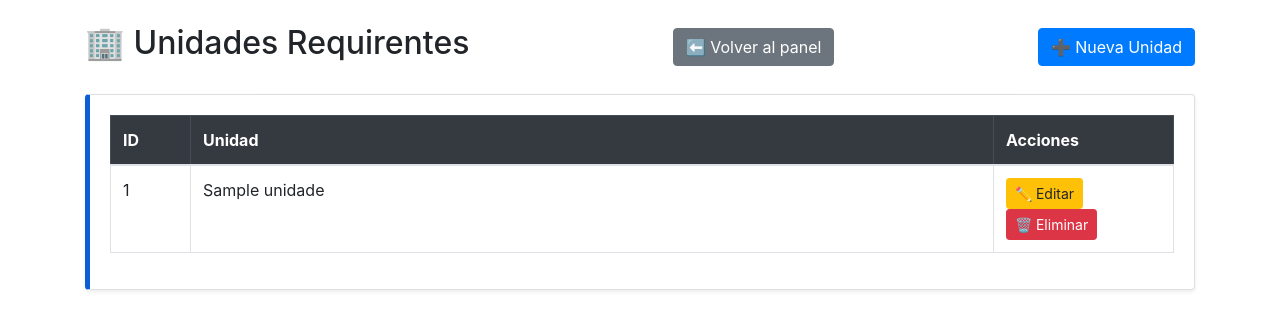
After one commit to faustofi1262/sicop, a Flask app: page /unidades in a window 1280 px wide. The commit adds this page. Shown: the top 330 px of the page. Run offline with Flask 3, Linux system fonts and the light colour scheme; the visitor is signed in with stand-in values (Sample User, id 1); a database or web service that is not in the repository returns one stand-in record (values such as "Sample title"); some libraries are stand-ins or nearby versions.

```diff
--- a/app/routes.py
+++ b/app/routes.py
@@ -2480,3 +2480,150 @@ def expediente_contrato(contrato_id):
         informes=informes,
         seguimientos=seguimientos
     )
+# =========================
+# LISTAR UNIDADES
+# =========================
+@main.route("/unidades")
+@login_required()
+def unidades_listar():
+    conn = get_connection()
+    cur = conn.cursor()
+
+    cur.execute("""
+        SELECT id, nombre_unidad
+        FROM unidades
+        ORDER BY nombre_unidad
+    """)
+    unidades = cur.fetchall()
+
+    cur.close()
+    conn.close()
+
+    return render_template("catalogos/unidades_list.html", unidades=unidades)
+
+
+# =========================
+# NUEVA UNIDAD
+# =========================
+@main.route("/unidades/nueva")
+@login_required()
+def unidades_nueva():
+    return render_template("catalogos/unidades_form.html", unidad=None)
+
+
+# =========================
+# GUARDAR UNIDAD
+# =========================
+@main.route("/unidades/guardar", methods=["POST"])
+@login_required()
+def unidades_guardar():
+    nombre_unidad = request.form.get("nombre_unidad")
+
+    conn = get_connection()
+    cur = conn.cursor()
+
+    try:
+        cur.execute("""
+            INSERT INTO unidades (nombre_unidad)
+            VALUES (%s)
+        """, (nombre_unidad,))
+
+        conn.commit()
+        flash("✅ Unidad registrada correctamente", "success")
+
+    except Exception as e:
+        conn.rollback()
+        flash(f"❌ Error al guardar unidad: {e}", "danger")
+
+    finally:
+        cur.close()
+        conn.close()
+
+    return redirect(url_for("main.unidades_listar"))
+# =========================
+# EDITAR UNIDAD
+# =========================
+@main.route("/unidades/editar/<int:id>")
+@login_required()
+def unidades_editar(id):
+    conn = get_connection()
+    cur = conn.cursor()
+
+    cur.execute("""
+        SELECT id, nombre_unidad
+        FROM unidades
+        WHERE id = %s
+    """, (id,))
+    unidad = cur.fetchone()
+
+    cur.close()
+    conn.close()
+
+    if not unidad:
+        abort(404)
+
+    return render_template(
+        "catalogos/unidades_form.html",
+        unidad=unidad
+    )
+
+
+# =========================
+# ACTUALIZAR UNIDAD
+# =========================
+@main.route("/unidades/actualizar/<int:id>", methods=["POST"])
+@login_required()
+def unidades_actualizar(id):
+    nombre_unidad = request.form.get("nombre_unidad")
+
+    conn = get_connection()
+    cur = conn.cursor()
+
+    try:
+        cur.execute("""
+            UPDATE unidades
+            SET nombre_unidad = %s
+            WHERE id = %s
+        """, (nombre_unidad, id))
+
+        conn.commit()
+        flash("✅ Unidad actualizada correctamente", "success")
+
+    except Exception as e:
+        conn.rollback()
+        flash(f"❌ Error al actualizar unidad: {e}", "danger")
+
+    finally:
+        cur.close()
+        conn.close()
+
+    return redirect(url_for("main.unidades_listar"))
+
+
+# =========================
+# ELIMINAR UNIDAD
+# =========================
+@main.route("/unidades/eliminar/<int:id>")
+@login_required()
+def unidades_eliminar(id):
+    conn = get_connection()
+    cur = conn.cursor()
+
+    try:
+        cur.execute("""
+            DELETE FROM unidades
+            WHERE id = %s
+        """, (id,))
+
+        conn.commit()
+        flash("✅ Unidad eliminada correctamente", "success")
+
+    except Exception as e:
+        conn.rollback()
+        flash(f"❌ No se pudo eliminar la unidad: {e}", "danger")
+
+    finally:
+        cur.close()
+        conn.close()
+
+    return redirect(url_for("main.unidades_listar"))
--- a/app/templates/admin_dashboard.html
+++ b/app/templates/admin_dashboard.html
@@ -51,6 +51,10 @@
         class="btn btn-lg btn-block btn-dark">
         📋 Seguimiento de Contratos
         </a>
+        <a href="{{ url_for('main.unidades_listar') }}"
+        class="btn btn-info btn-lg w-100 mb-2">
+        🏢 Unidades Requirentes
+        </a>
         <a href="#" class="btn btn-secondary btn-block">📊 Reportes</a>
         <div class="text-center mt-4">
         <a href="/logout" class="btn btn-outline-danger"> <strong>🔓 Cerrar sesión</strong></a>
--- /dev/null
+++ b/app/templates/catalogos/unidades_list.html
@@ -0,0 +1,63 @@
+{% extends "base.html" %}
+
+{% block content %}
+
+<div class="container mt-4">
+
+    <div class="d-flex justify-content-between align-items-center mb-4">
+        <h2>🏢 Unidades Requirentes</h2>
+        <a href="/admin" class="btn btn-secondary">
+            ⬅ Volver al panel
+        </a>
+        <a href="{{ url_for('main.unidades_nueva') }}"
+           class="btn btn-primary">
+            ➕ Nueva Unidad
+        </a>
+    </div>
+
+    <div class="card shadow-sm">
+        <div class="card-body">
+
+            <table class="table table-bordered table-hover">
+
+                <thead class="table-dark">
+                    <tr>
+                        <th width="80">ID</th>
+                        <th>Unidad</th>
+                        <th width="180">Acciones</th>
+
+                    </tr>
+                </thead>
+
+                <tbody>
+
+                    {% for u in unidades %}
+                    <tr>
+                        <td>{{ u[0] }}</td>
+                        <td>{{ u[1] }}</td>
+
+                        <td>
+                            <a href="{{ url_for('main.unidades_editar', id=u[0]) }}"
+                            class="btn btn-warning btn-sm">
+                                ✏️ Editar
+                            </a>
+
+                            <a href="{{ url_for('main.unidades_eliminar', id=u[0]) }}"
+                            class="btn btn-danger btn-sm"
+                            onclick="return confirm('¿Eliminar unidad?')">
+                                🗑 Eliminar
+                            </a>
+                        </td>
+                    </tr>
+                    {% endfor %}
+
+                </tbody>
+
+            </table>
+
+        </div>
+    </div>
+
+</div>
+
+{% endblock %}
```
Also changed, not shown: app/templates/catalogos/unidades_form.html (added, +49 -0 lines).
